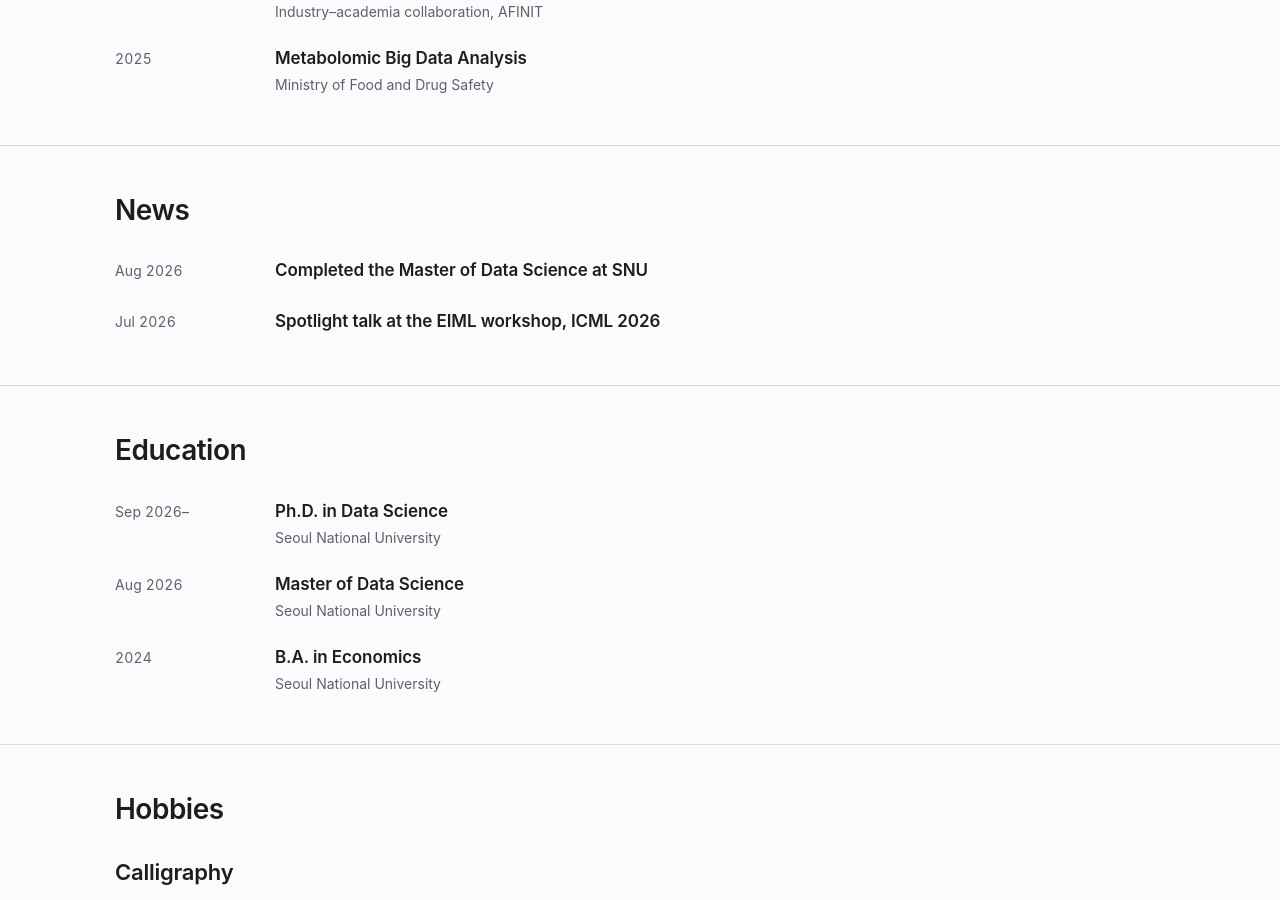
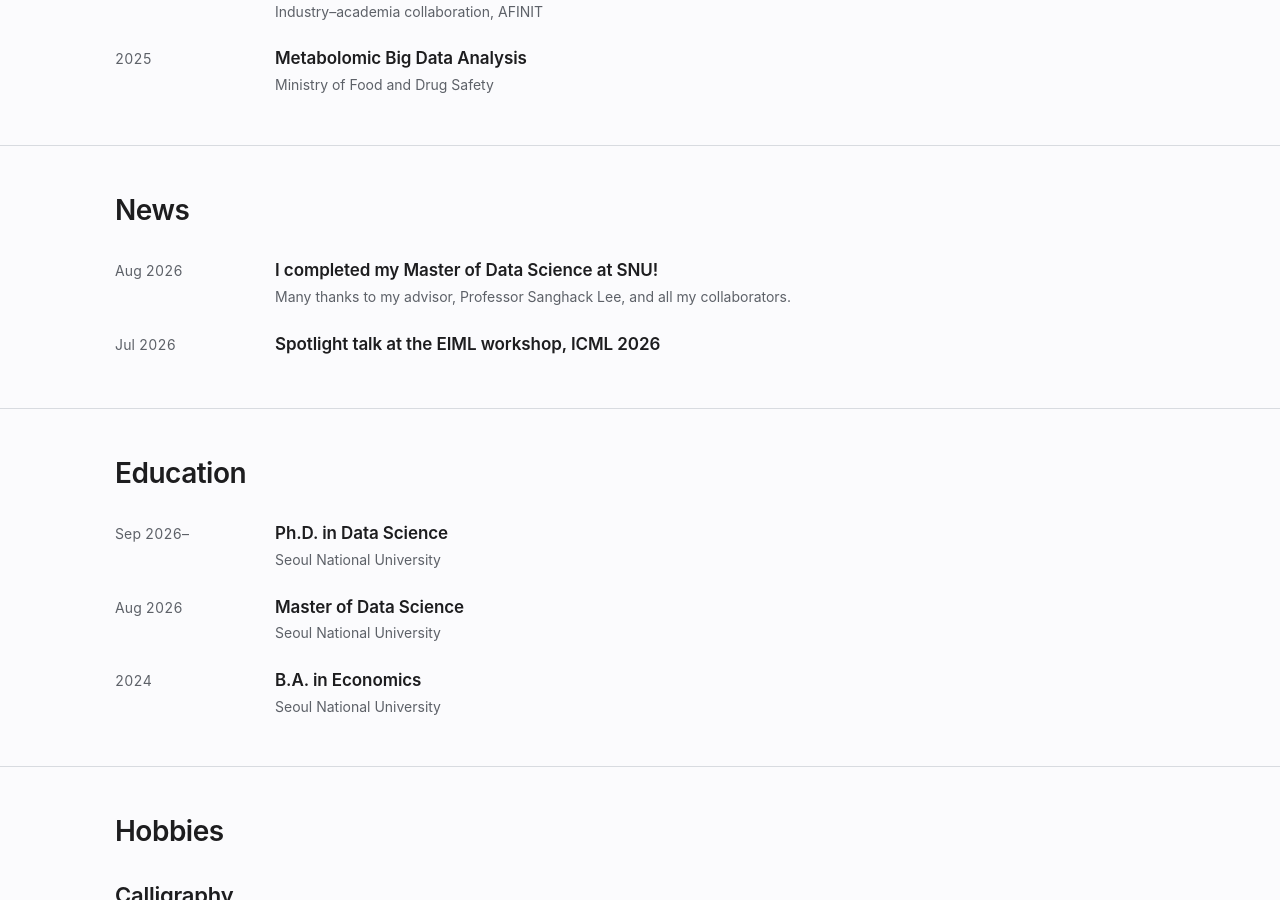
Before and after one commit to csymhph/csymhph.github.io, a Jekyll site: the page built from index.md, in a window 1280 px wide and 900 px high, scrolled down 1725 px. Built offline with Jekyll 4.4.1, drawn with Linux system fonts in a browser that asks for light colours.

Commit message:
Give the graduation update a warmer voice.
The milestone now acknowledges the advisor and collaborators who supported the work.

Co-Authored-By: Claude <noreply@anthropic.com>

```diff
--- a/design-demo/m4.2-rebuild/index.html
+++ b/design-demo/m4.2-rebuild/index.html
@@ -663,7 +663,8 @@
           <li class="record">
             <time class="record-date" datetime="2026-08">Aug 2026</time>
             <div class="record-copy">
-              <h3>Completed the Master of Data Science at SNU</h3>
+              <h3>I completed my Master of Data Science at SNU!</h3>
+              <p>Many thanks to my advisor, Professor Sanghack Lee, and all my collaborators.</p>
             </div>
           </li>
           <li class="record">
--- a/index.md
+++ b/index.md
@@ -128,7 +128,10 @@ permalink: /
     <ol class="records" aria-label="News">
       <li class="record">
         <time class="record-date" datetime="2026-08">Aug 2026</time>
-        <div class="record-copy"><h3>Completed the Master of Data Science at SNU</h3></div>
+        <div class="record-copy">
+          <h3>I completed my Master of Data Science at SNU!</h3>
+          <p>Many thanks to my advisor, Professor Sanghack Lee, and all my collaborators.</p>
+        </div>
       </li>
       <li class="record">
         <time class="record-date" datetime="2026-07">Jul 2026</time>
```
